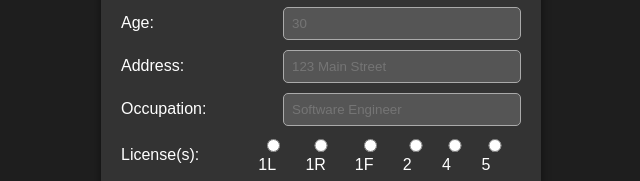
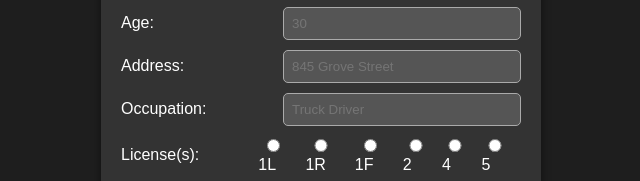
Before and after one commit to NZDurriez/QP-Generator, a plain HTML site: page index.html in a window 1280 px wide. Shown: the part 167-348 px from the top of the page, 319-959 px from the left. Drawn offline with Linux system fonts and the light colour scheme.

Commit message:
Update index.html

```diff
--- a/index.html
+++ b/index.html
@@ -23,11 +23,11 @@
         </div>
         <div class="form-group">
             <label>Address:</label>
-            <input type="text" id="address" placeholder="123 Main Street">
+            <input type="text" id="address" placeholder="845 Grove Street">
         </div>
         <div class="form-group">
             <label>Occupation:</label>
-            <input type="text" id="occupation" placeholder="Software Engineer">
+            <input type="text" id="occupation" placeholder="Truck Driver">
         </div>
         <div class="form-group checkbox-group">
             <label>License(s):</label>
```
